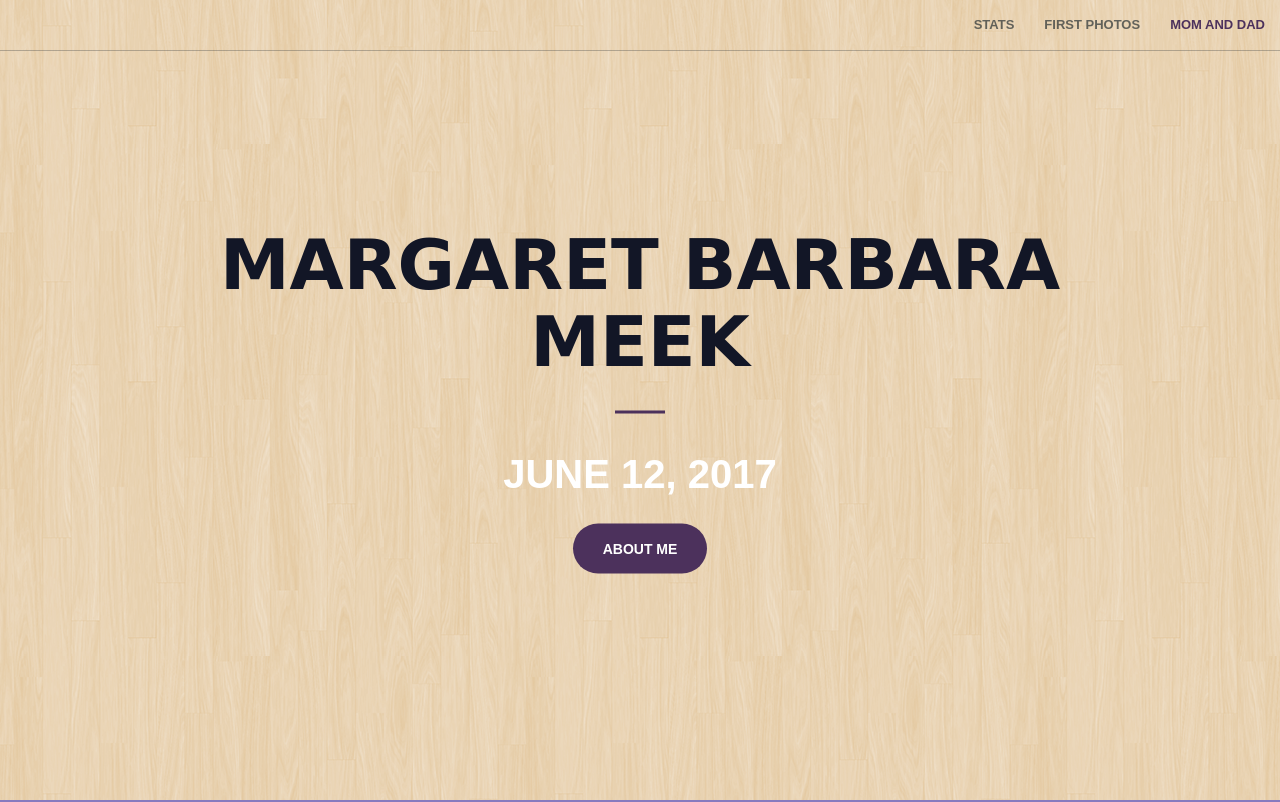
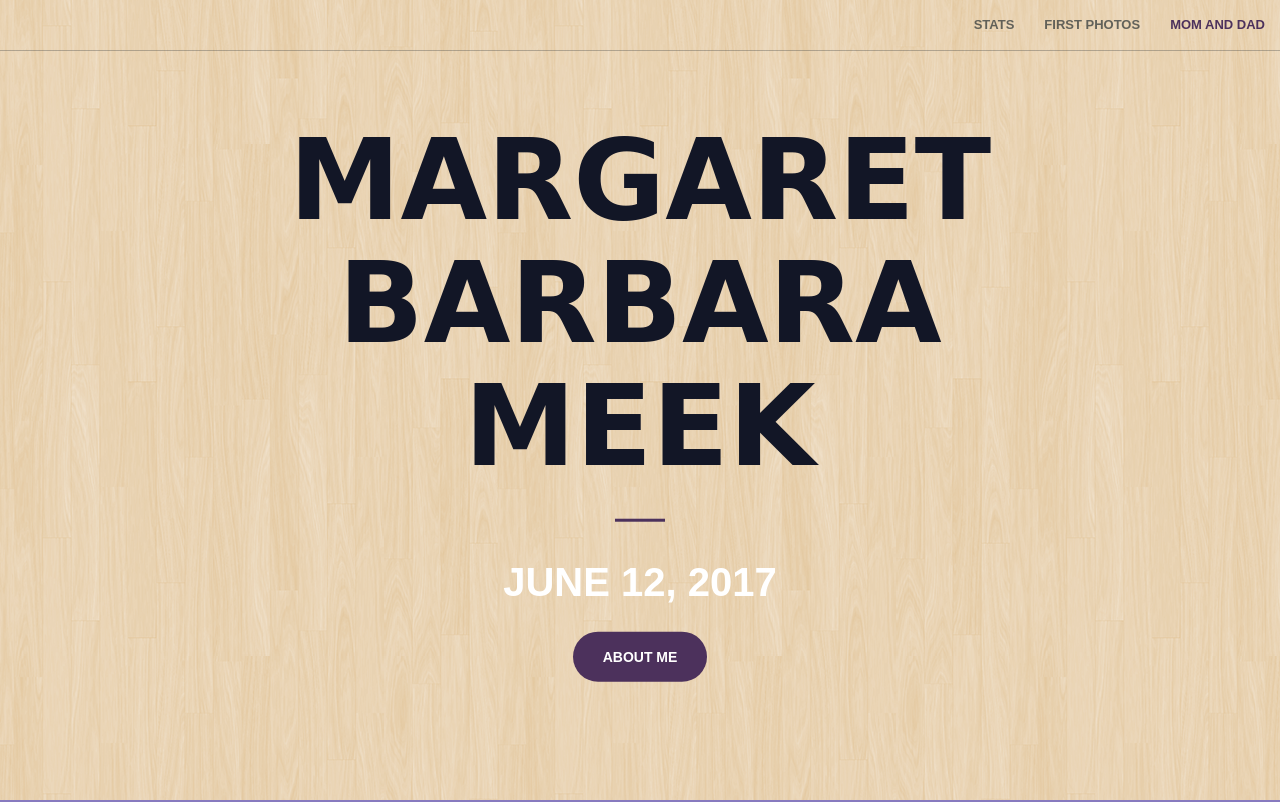
Before and after one commit to kaileeagray/maggie_meek, a website: page index.html in a window 1280 px wide. Shown: the top 802 px of the page. Drawn offline with nearby package versions, Linux system fonts and the light colour scheme; a web font is replaced by a local one.

Commit message:
adjust name size

```diff
--- a/css/creative.css
+++ b/css/creative.css
@@ -208,7 +208,7 @@ font-family: 'Spinnaker', sans-serif;
     margin-right: auto;
   }
   header .header-content .header-content-inner h1 {
-    font-size: 70px;
+    font-size: 8em;
   }
   header .header-content .header-content-inner p {
     font-size: 40px;
--- a/index.html
+++ b/index.html
@@ -73,7 +73,7 @@
     <header>
         <div class="header-content">
             <div class="header-content-inner">
-                <h1 id="homeHeading">Margaret Barbara Meek</h1>
+                <h1 id="homeHeading">Margaret<br>Barbara<br>Meek</h1>
                 <hr>
                 <p id="homeHeading">June 12, 2017</p>
                 <a href="#about" class="btn btn-primary btn-xl page-scroll">About Me</a>
```
